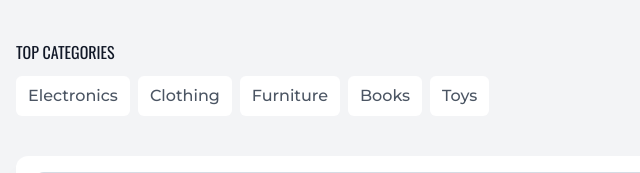
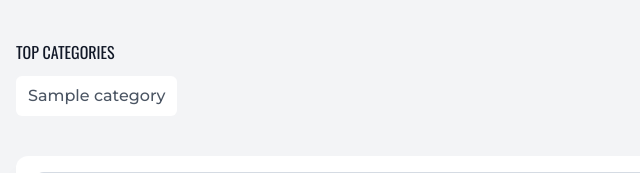
Before and after one commit to oieeaaaa/ecommerce, a Django app: page / in a window 1280 px wide. Shown: the part 80-253 px from the top of the page, without its empty margins (0-640 px from the left). Run offline with Django 4.2, Linux system fonts and the light colour scheme; tables that the repository leaves empty hold one stand-in row (values such as "Sample post"); grey boxes marked "Sample" are stand-in pictures; style sheets or scripts are compiled from the project's sources.

Commit message:
categories multi filter

```diff
--- a/pyrightconfig.json
+++ b/pyrightconfig.json
@@ -8,5 +8,6 @@
     "**/*.pyc"
   ],
   "venvPath": "./venv",
-  "venv": "./venv/bin/activate"
+  "venv": "./venv/bin/activate",
+  "reportAttributeAccessIssue": false
 }
--- /dev/null
+++ b/pyvenv.cfg
@@ -0,0 +1,5 @@
+home = /usr/bin
+include-system-site-packages = false
+version = 3.12.1
+executable = /usr/bin/python3.12
+command = /usr/bin/python3.12 -m venv /home/joe/personal/ecommerce
--- a/website/templates/website/pages/home.html
+++ b/website/templates/website/pages/home.html
@@ -5,15 +5,29 @@
     <div class="container py-10">
         <div class="space-y-3 mb-10">
             <h1 class="text-gray-900 uppercase font-oswald">Top Categories</h1>
-            <div class="flex flex-wrap gap-x-2 gap-y-2">
-                <button class="text-gray-600 rounded-md px-3 bg-white font-medium h-10">Electronics</button>
-                <button class="text-gray-600 rounded-md px-3 bg-white font-medium h-10">Clothing</button>
-                <button class="text-gray-600 rounded-md px-3 bg-white font-medium h-10">Furniture</button>
-                <button class="text-gray-600 rounded-md px-3 bg-white font-medium h-10">Books</button>
-                <button class="text-gray-600 rounded-md px-3 bg-white font-medium h-10">Toys</button>
-            </div>
+            <form hx-trigger="change from:[data-category-input]"
+                  hx-post="{% url 'filter' %}"
+                  hx-select="[data-products]"
+                  hx-target="[data-products]"
+                  hx-swap="outerHTML">
+                {% csrf_token %}
+                <div class="flex flex-wrap gap-x-2 gap-y-2">
+                    {% for category in categories %}
+                        {% with id=category.name|slugify %}
+                            <label for="{{ id }}">
+                                <input name="category.{{ category.name }}"
+                                       type="checkbox"
+                                       class="hidden peer/category"
+                                       id="{{ id }}"
+                                       data-category-input>
+                                <span class="peer-checked/category:bg-red-500 inline-block text-gray-600 rounded-md px-3 bg-white font-medium py-2">{{ category.name }}</span>
+                            </label>
+                        {% endwith %}
+                    {% endfor %}
+                </div>
+            </form>
         </div>
-        <div class="space-y-7">
+        <div data-products class="space-y-7">
             {% for product in products %}
                 <a class="block" href="{% url 'product_detail' product.id %}">
                     {% include "website/components/card.html" with product=product %}
--- a/website/urls.py
+++ b/website/urls.py
@@ -1,11 +1,12 @@
 from django.urls import path
 
 # import all from .views
-from .views import CartView, cart_length, cart_item_delete, cart_item_update, index
+from .views import CartView, HomeFilter, cart_length, cart_item_delete, cart_item_update, index
 from .views import product_detail
 
 urlpatterns = [
     path('', index, name='home'),
+    path('filter', HomeFilter.as_view(), name='filter'),
     path('products/<int:id>', product_detail, name='product_detail'),
     path('cart', CartView.as_view(), name='cart'),
     path('cart/<int:id>/delete', cart_item_delete, name='cart_item_delete'),
--- a/website/views.py
+++ b/website/views.py
@@ -1,18 +1,46 @@
 from django.http import HttpResponse
 from django.shortcuts import get_object_or_404, redirect, render
 from django.views import View
+from django.db.models import Q
 
-from website.models import Product, Cart
+from website.models import Category, Product, Cart
 
 # Create your views here.
 
-
 def index(request):
-    products = Product.objects.all()
+    products = Product.objects.all()[:10]
+    categories = Category.objects.all()[:100]
 
     return render(request, 'website/pages/home.html', {
         'products': products,
+        'categories': categories
     })
+
+class HomeFilter(View):
+    def post(self, request):
+        form = request.POST
+
+        filters = []
+        combined_filter = Q()
+
+        for key in form:
+            if key.find('category') != -1:
+                try:
+                    category = Category.objects.get(name=key.split('.')[1])
+                    filters.append(category.id)
+                except:
+                    return HttpResponse('Invalid category name')
+
+        for filter in filters:
+            # TODO: study this syntax
+            combined_filter |= filter
+
+        # filter products by categories
+        products = Product.objects.filter(combined_filter)[:10]
+
+        return render(request, 'website/pages/home.html', {
+            'products': products
+        })
 
 
 def product_detail(request, id):
```
